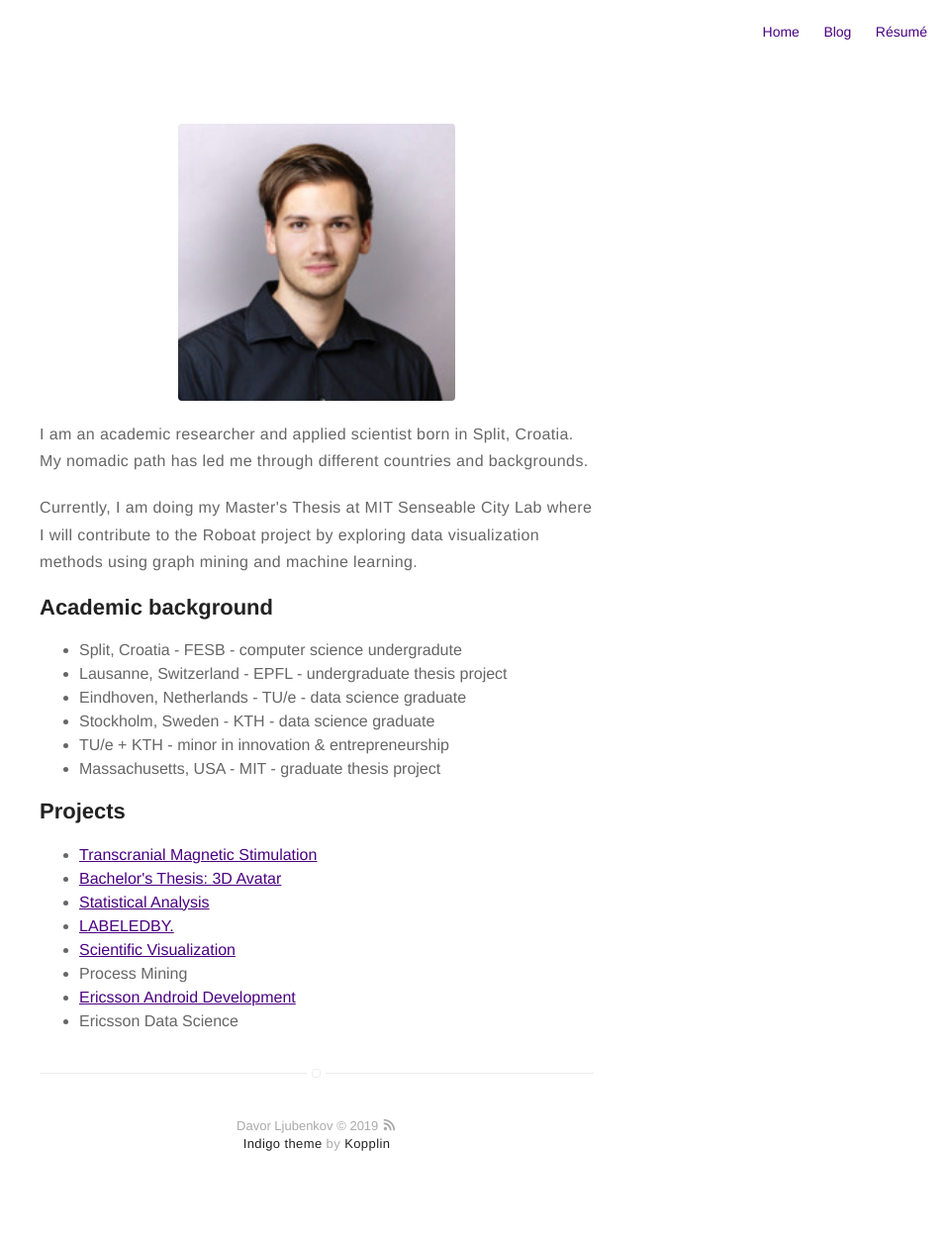
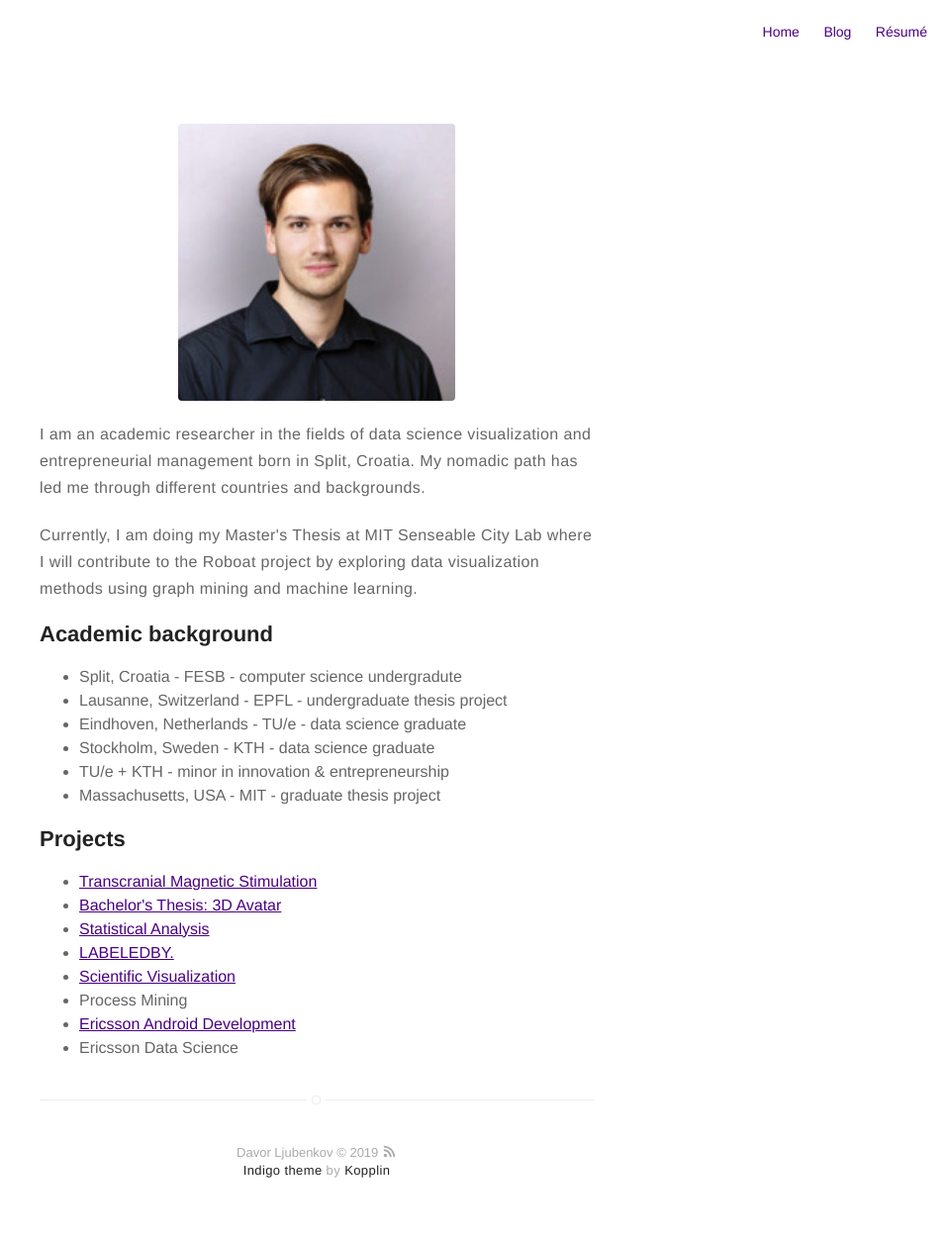
Before and after one commit to dljubenk/dljubenk.github.io, a Jekyll site: the page built from about.md, in a window 1280 px wide. Shown: the whole page at 99% size, without its empty margins (320-1280 px from the left). Built offline with Jekyll 4.4.1, drawn with Linux system fonts in a browser that asks for light colours; before the commit the page ends 1227 px from its top, so only the background shows below that.

Commit message:
Update about.md

```diff
--- a/about.md
+++ b/about.md
@@ -4,7 +4,7 @@ layout: page
 ---
 ![Profile Image]({{ site.url }}/{{ site.picture }})
 
-<p>I am an academic researcher and applied scientist born in Split, Croatia. My nomadic path has led me through different countries and backgrounds. </p>
+<p>I am an academic researcher in the fields of data science visualization and entrepreneurial management born in Split, Croatia. My nomadic path has led me through different countries and backgrounds. </p>
 
 <p>Currently, I am doing my Master's Thesis at MIT Senseable City Lab where I will contribute to the Roboat project by exploring data visualization methods using graph mining and machine learning.</p>
 
```
